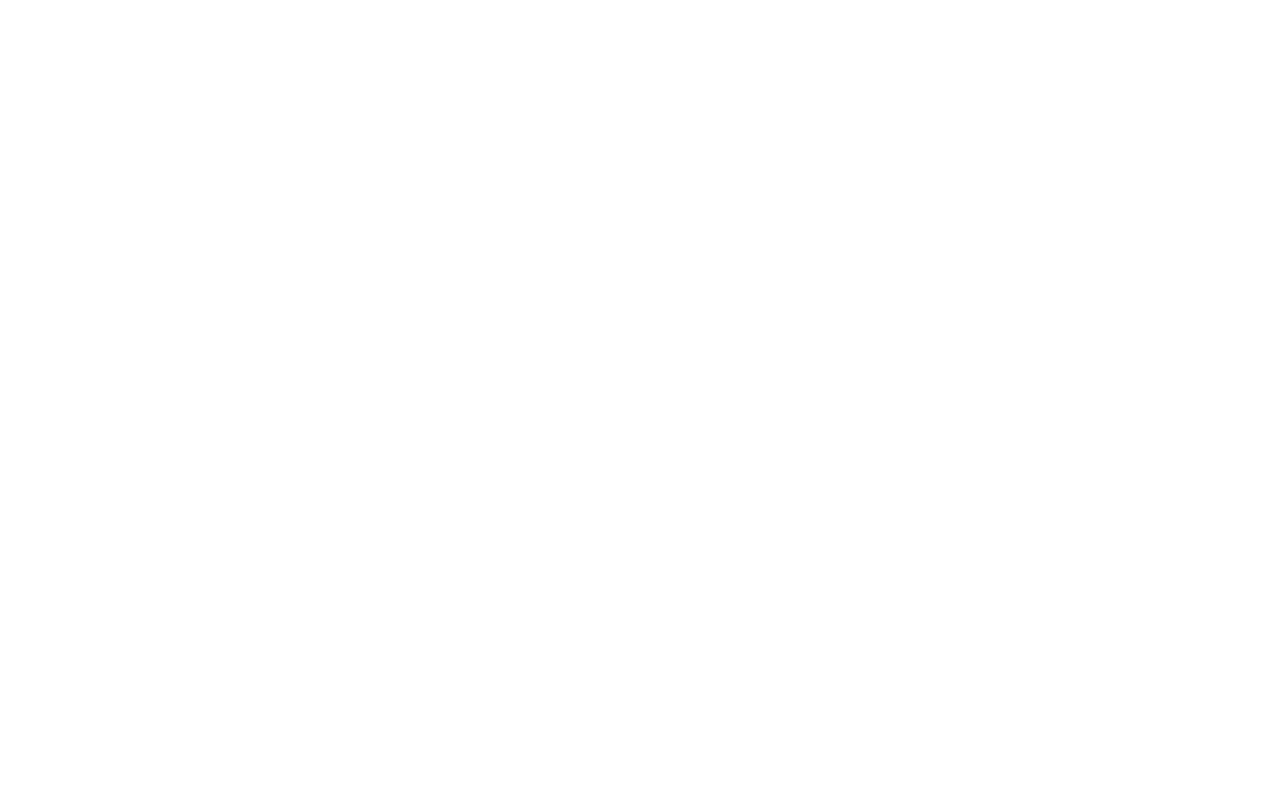
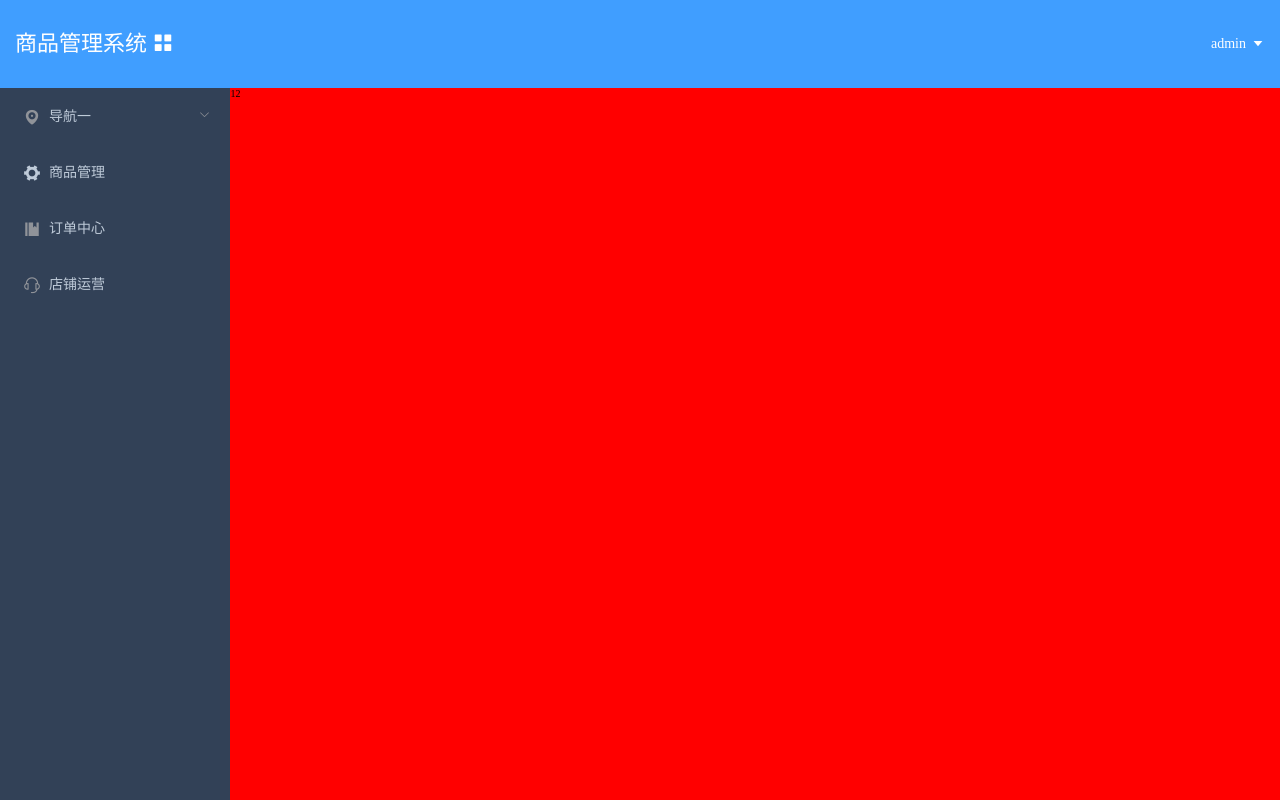
Before and after one commit to GuoYeeg/mall_management, a Vue app: page / in a window 1280 px wide. Built offline with nearby package versions, Linux system fonts and the light colour scheme.

Commit message:
创建menu

```diff
--- /dev/null
+++ b/1.html
@@ -0,0 +1,49 @@
+<!DOCTYPE html>
+<html lang="en">
+<head>
+  <meta charset="UTF-8">
+  <meta http-equiv="X-UA-Compatible" content="IE=edge">
+  <meta name="viewport" content="width=device-width, initial-scale=1.0">
+  <title>Document</title>
+</head>
+<style>
+  body,html{
+    height: 100%;
+  }
+  .box{
+    width: 400px;
+    height: 200px;
+    border: 1px solid black;
+  }
+  .l{
+    float: left;
+    width: 600px;
+    height: 100%;
+    background-color: red;
+    transition: all 0.3s ease-in-out;
+  }
+  .r{
+    overflow: auto;
+    /* margin-left:605px; */
+    height: 100%;
+    background-color: pink;
+    transition: all 0.3s ease-in-out;
+    border: 1px solid black;
+
+  }
+</style>
+<body>
+
+    <div class="l" onclick="changew()" id="l"></div>
+    <div class="r" id="r"></div>
+
+</body>
+<script>
+  changew=()=>{
+    l=document.getElementById('l')
+    r=document.getElementById('r')
+    l.style.width=50+'px'
+    r.style.marginLeft=55+'px'
+  }
+</script>
+</html>
--- a/src/App.vue
+++ b/src/App.vue
@@ -15,8 +15,8 @@
 </script>
 
 <style>
-  *{
-    padding: 0;
-    margin: 0;
-  }
+#app{
+  height: 100vh;
+  width: 100%;
+}
 </style>
--- a/src/elementui/index.js
+++ /dev/null
@@ -1,12 +0,0 @@
-import Vue from 'vue'
-
-import '../plugins/element.js'
-import 'element-ui/lib/theme-chalk/index.css';
-import { Button, Select ,Form,Input,FormItem,Message} from 'element-ui';
-Vue.component(Button.name, Button);
-Vue.component(Select.name, Select);
-Vue.use(Form)
-Vue.use(FormItem)
-Vue.use(Input)
-
-Vue.prototype.$message=Message
--- /dev/null
+++ b/src/eventbus.js
@@ -0,0 +1,2 @@
+import Vue from 'vue'
+export default new Vue()
--- a/src/main.js
+++ b/src/main.js
@@ -2,10 +2,12 @@
 import App from './App.vue'
 import router from './router'
 import store from './store'
-import './elementui/index'
+import './plugins/element'
+import './style/style.css'
 
-
+import bus from '@/eventbus'
 Vue.config.productionTip = false
+Vue.prototype.bus=bus
 
 new Vue({
   router,
--- a/src/plugins/element.js
+++ b/src/plugins/element.js
@@ -1,4 +1,15 @@
 import Vue from 'vue'
-import { Button } from 'element-ui'
 
-Vue.use(Button)
+import '../plugins/element.js'
+import 'element-ui/lib/theme-chalk/index.css';
+import { Button, Select ,Form,Input,FormItem,Message,Menu,MenuItem,Submenu} from 'element-ui';
+Vue.component(Button.name, Button);
+Vue.component(Select.name, Select);
+Vue.use(Form)
+Vue.use(FormItem)
+Vue.use(Input)
+Vue.use(Menu)
+Vue.use(MenuItem)
+Vue.use(Submenu)
+
+Vue.prototype.$message=Message
--- /dev/null
+++ b/src/style/style.css
@@ -0,0 +1,11 @@
+*{
+  padding: 0;
+  margin: 0;
+}
+html{
+  font-size: 10px;
+  height: 100%;
+}
+body{
+  height: 100%;
+}
--- a/src/views/hoempage/HomePage.vue
+++ b/src/views/hoempage/HomePage.vue
@@ -1,20 +1,36 @@
 <template>
-  <div class="">
+  <div class="homePage">
+    <Header/>
+    <Nav/>
+    <Content/>
+
+
 
   </div>
 </template>
 
 <script>
+import Header from './children/Header'
+import Nav from './children/Nav'
+import Content from './children/Content'
 export default {
   name: 'HomePage',
   data () {
     return {
       msg:'Welcome to your vueName',
     }
+  },
+  components:{
+    Header,
+    Nav,
+    Content
   }
 }
 </script>
 
 <style scoped lang = "less">
-
+.homePage{
+  height: 100%;
+  width: 100vw;
+}
 </style>
--- /dev/null
+++ b/src/views/hoempage/children/Content.vue
@@ -0,0 +1,52 @@
+<template>
+  <div class="content" :style="fixWidth">
+    12
+  </div>
+</template>
+
+<script>
+
+export default {
+  name: 'Content',
+  data () {
+    return {
+      msg:'Welcome to your vueName',
+      isCollapse:false,
+      navWidth:0,
+      // fixWidth:{}
+    }
+  },
+  computed:{
+    fixWidth(){
+      return {
+          // marginLeft:this.isCollapse?'18vw':'250px',
+          // height: 'calc(100% - 11vh)',
+          // overflow: 'auto',
+          // backgroundColor: 'red'
+      }
+    }
+  },
+  created(){
+    this.bus.$on('clicktoCollapse',(argus)=>{
+      this.isCollapse=argus
+
+    })
+  },
+  beforeDestroy(){
+    this.bus.$off('clicktoCollapse')
+  }
+}
+</script>
+
+<style scoped lang = "less">
+.content{
+  height: calc(100% - 11vh);
+  overflow: auto;
+  margin: 0 !important;
+  /* margin-left: -10px; */
+  /* width: 100%; */
+  /* background-color: #F0F0F0; */
+  background-color: red;
+  transition: width .3s ease-in-out;
+}
+</style>
--- /dev/null
+++ b/src/views/hoempage/children/Header.vue
@@ -0,0 +1,53 @@
+<template>
+  <div class="header">
+    <div class="header_l">
+      <p class="header_l_title">商品管理系统<i class="el-icon-menu" @click="toCollapse"></i></p>
+
+    </div>
+    <div class="header_r">
+      <p class="username" name="user">admin<i class="el-icon-caret-bottom"></i></p>
+
+    </div>
+  </div>
+</template>
+
+<script>
+export default {
+  name: 'Header',
+  data () {
+    return {
+      msg:'Welcome to your vueName',
+      isCollapse:false
+    }
+  },
+  methods:{
+    toCollapse(){
+      this.bus.$emit('clicktoCollapse',!this.isCollapse)
+      this.isCollapse=!this.isCollapse
+    }
+  }
+}
+</script>
+
+<style scoped lang = "less">
+  .header{
+    height: 11vh;
+    line-height: 11vh;
+    display: flex;
+    justify-content: space-between;
+    background-color: #409EFF;
+    padding: 0 15px;
+    color: #FFF;
+    i{
+      margin-left: 5px;
+    }
+    .header_l{
+      font-size: 2.2rem
+    }
+    .header_r{
+      font-size: 1.4rem;
+    }
+
+  }
+
+</style>
--- /dev/null
+++ b/src/views/hoempage/children/Nav.vue
@@ -0,0 +1,75 @@
+<template>
+  <div class="nav">
+    <el-menu
+      default-active="2"
+      :collapse="isCollapse"
+      :collapse-transition="true"
+
+      class="el-menu-vertical-demo"
+      background-color="#324157"
+      text-color="#BFCBD9"
+      active-text-color="#BFCBD9">
+      <el-submenu index="1">
+        <template slot="title">
+          <i class="el-icon-location"></i>
+          <span>导航一</span>
+        </template>
+        <el-menu-item index="2">
+          <span slot="title">商品管理</span>
+        </el-menu-item>
+      </el-submenu>
+      <el-menu-item index="2">
+        <i class="el-icon-s-tools"></i>
+        <span slot="title">商品管理</span>
+      </el-menu-item>
+      <el-menu-item index="3" >
+        <i class="el-icon-s-management"></i>
+        <span slot="title">订单中心</span>
+      </el-menu-item>
+      <el-menu-item index="4">
+        <i class="el-icon-service"></i>
+        <span slot="title">店铺运营</span>
+      </el-menu-item>
+    </el-menu>
+  </div>
+</template>
+
+<script>
+export default {
+  name: 'Nav',
+  data () {
+    return {
+      msg:'Welcome to your vueName',
+      isCollapse:false
+    }
+  },
+
+  created(){
+    this.bus.$on('clicktoCollapse',(argus)=>{
+      this.isCollapse=argus
+    })
+  },
+  beforeDestroy(){
+    this.bus.$off('clicktoCollapse')
+  }
+}
+</script>
+
+<style scoped lang = "less">
+  .nav{
+    /* margin: 0 !important; */
+    float: left;
+    height: calc(100% - 11vh);
+    .el-menu{
+      /* margin: 0 !important; */
+      border: 0 !important;
+      height: 100%;
+    }
+
+    .el-menu-vertical-demo:not(.el-menu--collapse) {
+      width: 18vw ;
+      height: 100%;
+    }
+
+  }
+</style>
```
